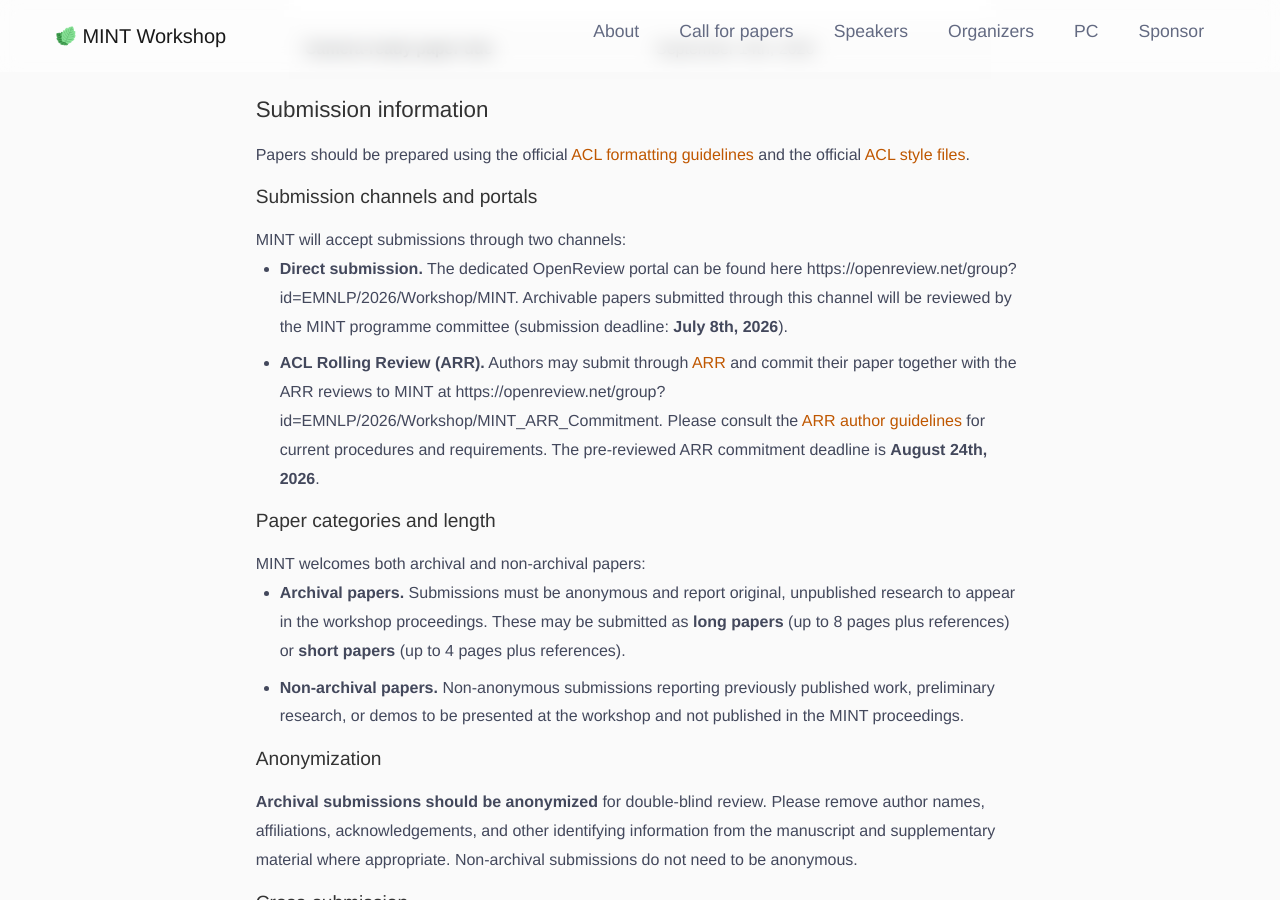
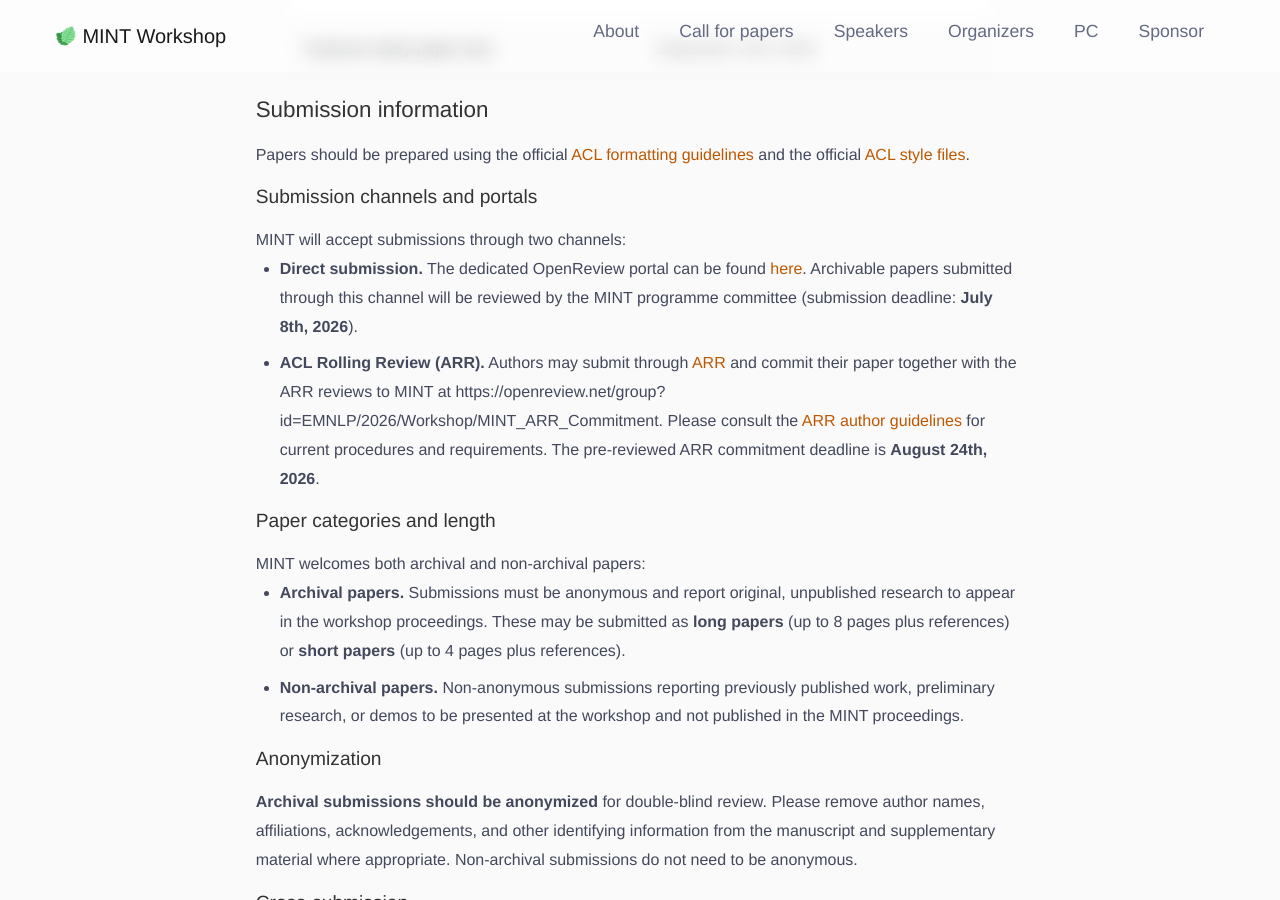
Before and after one commit to MINTworkshop/MINTworkshop.github.io, a Jekyll site: the page built from 2026/index.md, in a window 1280 px wide and 900 px high, scrolled down 2605 px. Built offline with Jekyll 4.4.1, drawn with Linux system fonts in a browser that asks for light colours; part of the change alters nothing that is shown.

Commit message:
fix the link

```diff
--- a/_includes/cfp.html
+++ b/_includes/cfp.html
@@ -59,7 +59,7 @@
         <ul>
           <li>
             <strong>Direct submission.</strong>
-            The dedicated OpenReview portal can be found here https://openreview.net/group?id=EMNLP/2026/Workshop/MINT. Archivable papers submitted through this channel will be reviewed by the MINT programme committee (submission deadline: <strong> July 8th, 2026</strong>).
+            The dedicated OpenReview portal can be found <a href="https://openreview.net/group?id=EMNLP/2026/Workshop/MINT" target="_blank">here</a>. Archivable papers submitted through this channel will be reviewed by the MINT programme committee (submission deadline: <strong> July 8th, 2026</strong>).
           </li>
           <li>
             <strong>ACL Rolling Review (ARR).</strong>
```
